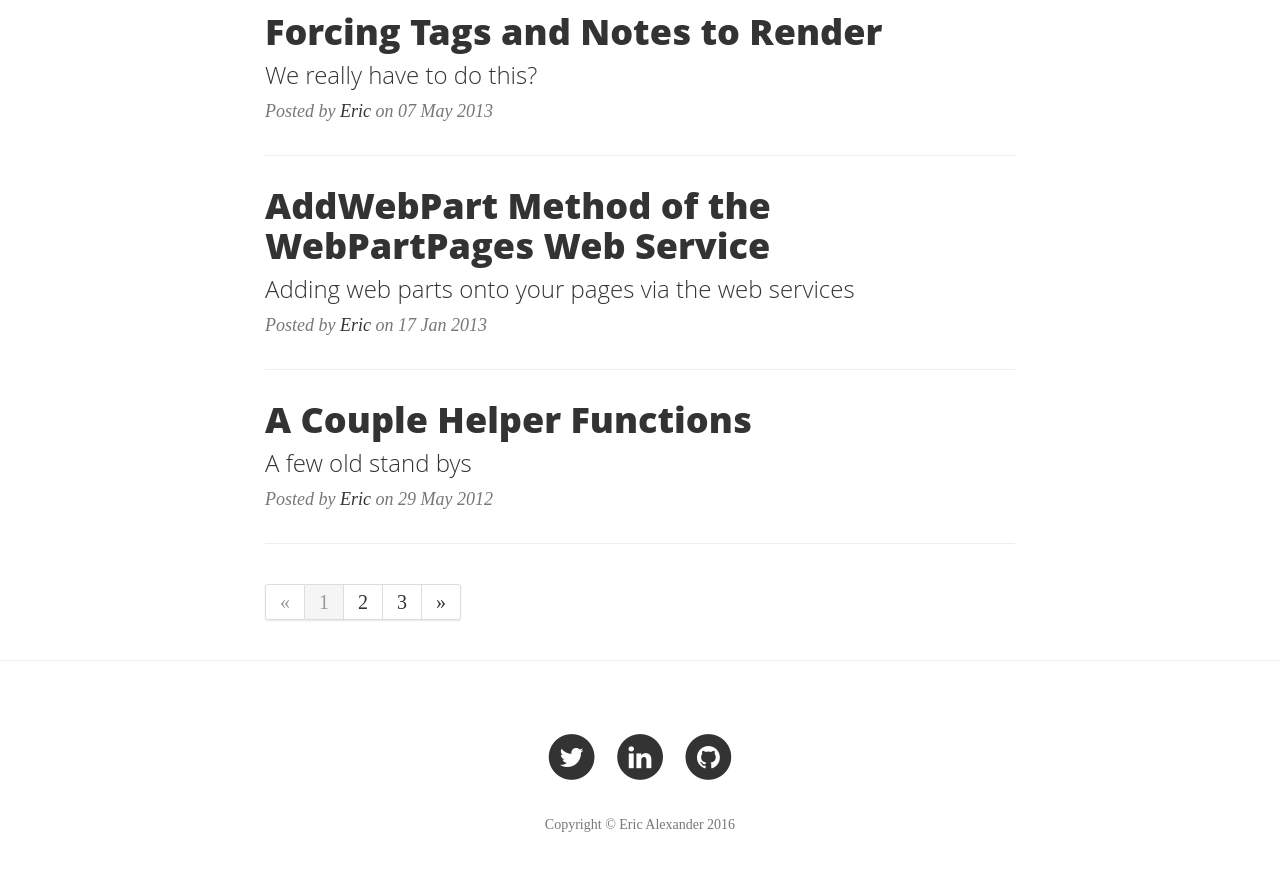
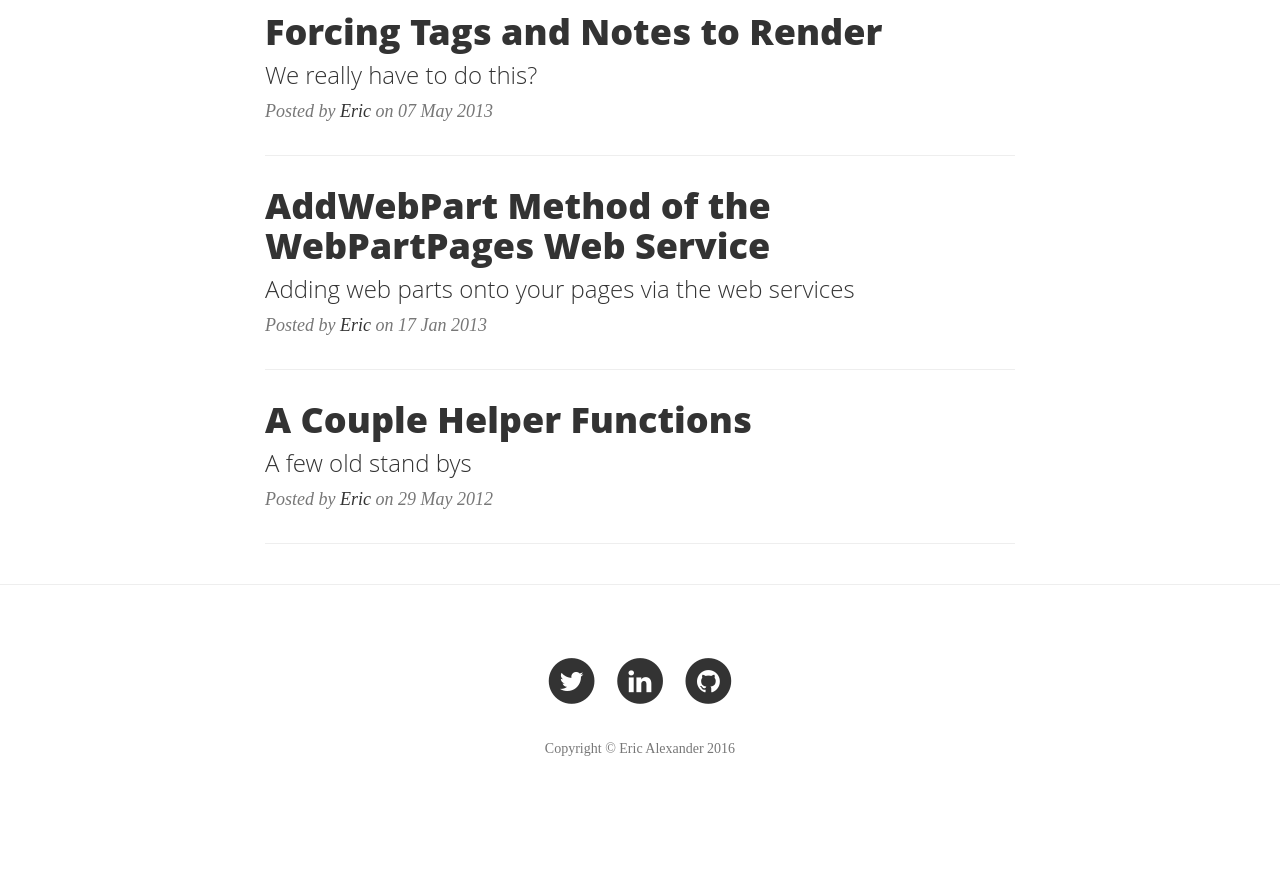
Before and after one commit to ejaya2/ejaya2.github.io, a Jekyll site: the page built from index.html, in a window 1280 px wide and 900 px high, scrolled down 952 px. Shown: the top 871 px of the window. Built offline with Jekyll 4.4.1, drawn with Linux system fonts in a browser that asks for light colours; the list of posts is cut into pages by our own code; after the commit the page ends 1776 px from its top, so only the background shows below that.

Commit message:
i give up

```diff
--- a/_layouts/default.html
+++ b/_layouts/default.html
@@ -27,37 +27,6 @@
 						</div>
 						<hr>
 						{% endfor %}
-						<!-- Pager -->
-						<div class="pagination">
-							<ul>
-								{% if paginator.previous_page %}
-								{% if paginator.previous_page == 1 %}
-									<li><a href="/">&laquo;</a></li>
-								{% else %}
-									<li><a href="/page{{paginator.previous_page}}">&laquo;</a></li>
-								{% endif %}
-								{% else %}
-								<li class="disabled"><a href="#">&laquo;</a></li>
-								{% endif %}
-								{% if paginator.page == 1 %}
-								<li class="active"><a href="#">1</a><li>
-								{% else %}
-								<li><a href="/">1</a></li>
-								{% endif %}
-								{% for count in (2..paginator.total_pages) %}
-								{% if count == paginator.page %}
-									<li class="active"><a href="#">{{count}}</a></li>
-								{% else %}
-									<li><a href="/page{{count}}">{{count}}</a></li>
-								{% endif %}
-								{% endfor %}
-								{% if paginator.next_page %}
-								<li><a href="/page{{paginator.next_page}}">&raquo;</a></li>
-								{% else %}
-								<li class="disabled"><a href="#">&raquo;</a></li>
-								{% endif %}
-							</ul>
-						</div>
 					</div>
 				</div>
 
```
